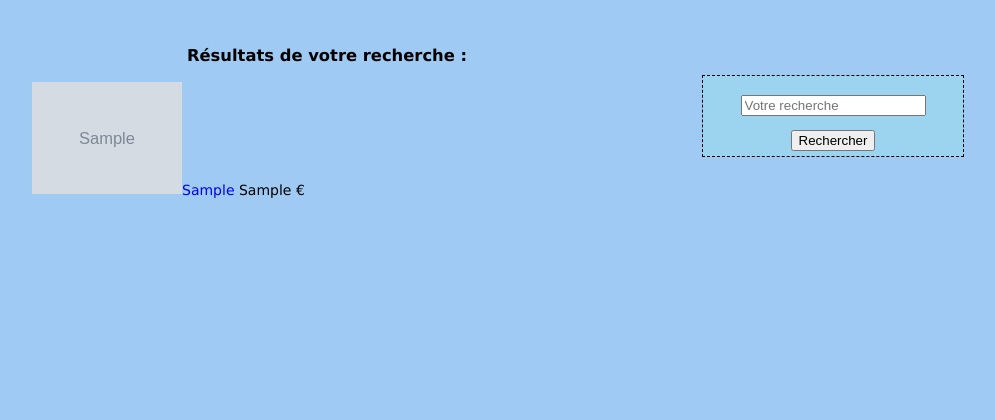
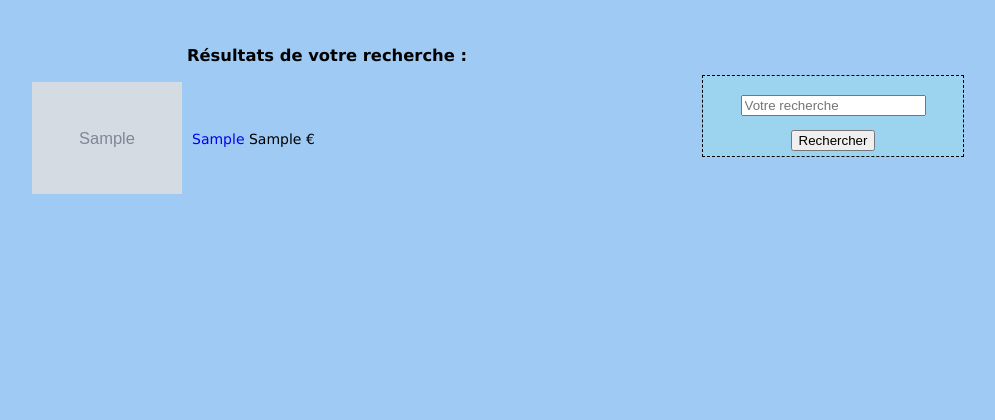
Before and after one commit to ben-tei/RadioHand, a CodeIgniter app: template application/views/viewRecherche.php in a window 1280 px wide. Shown: the part 200-620 px from the top of the page, without its empty margins (163-1158 px from the left). Run offline with CodeIgniter, Linux system fonts and the light colour scheme; the template is opened without the code that fills it: most values are stand-ins (such as "Sample title", 1, 10 or a date in 2020); grey boxes marked "Sample" are stand-in pictures.

Commit message:
RadioHand

```diff
--- a/application/views/viewRecherche.php
+++ b/application/views/viewRecherche.php
@@ -10,10 +10,11 @@
 						$path = 'catalogue/getProduit?idProduit=' . $produit->idProduit;
 						$img = '<img src="' . img_url($produit->nomImage) . '" alt="image" border="0" width="150" >';
 						echo '<p class="margeEntreLesGants">' . anchor($path, $img);
+						echo '<span class="libAndPrix">';
 						/* affiche l'image du produit. L'image est cliquable et redirige vers le produit en question */
 						echo anchor('catalogue/getProduit?idProduit=' . $produit->idProduit, $produit->libelleProduit, array('class' => 'liencatalogue'));
 						/* affiche le libellé du produit. Le libellé est cliquable et redirige vers le produit en question */
-						echo ' ' . $produit->prixProduit . " €</p>";
+						echo ' ' . $produit->prixProduit . " €</span></p>";
 					endforeach; ?>
 				</article>
 			</section>
```
